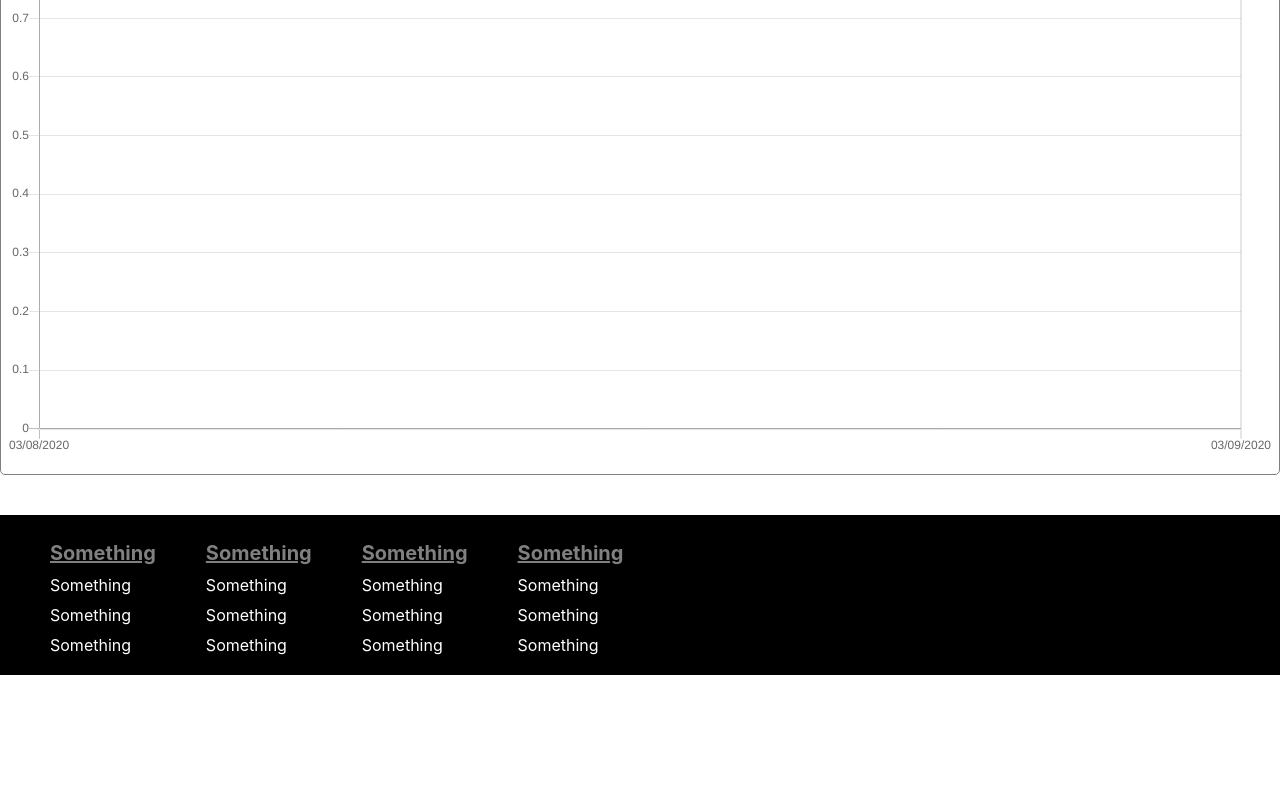
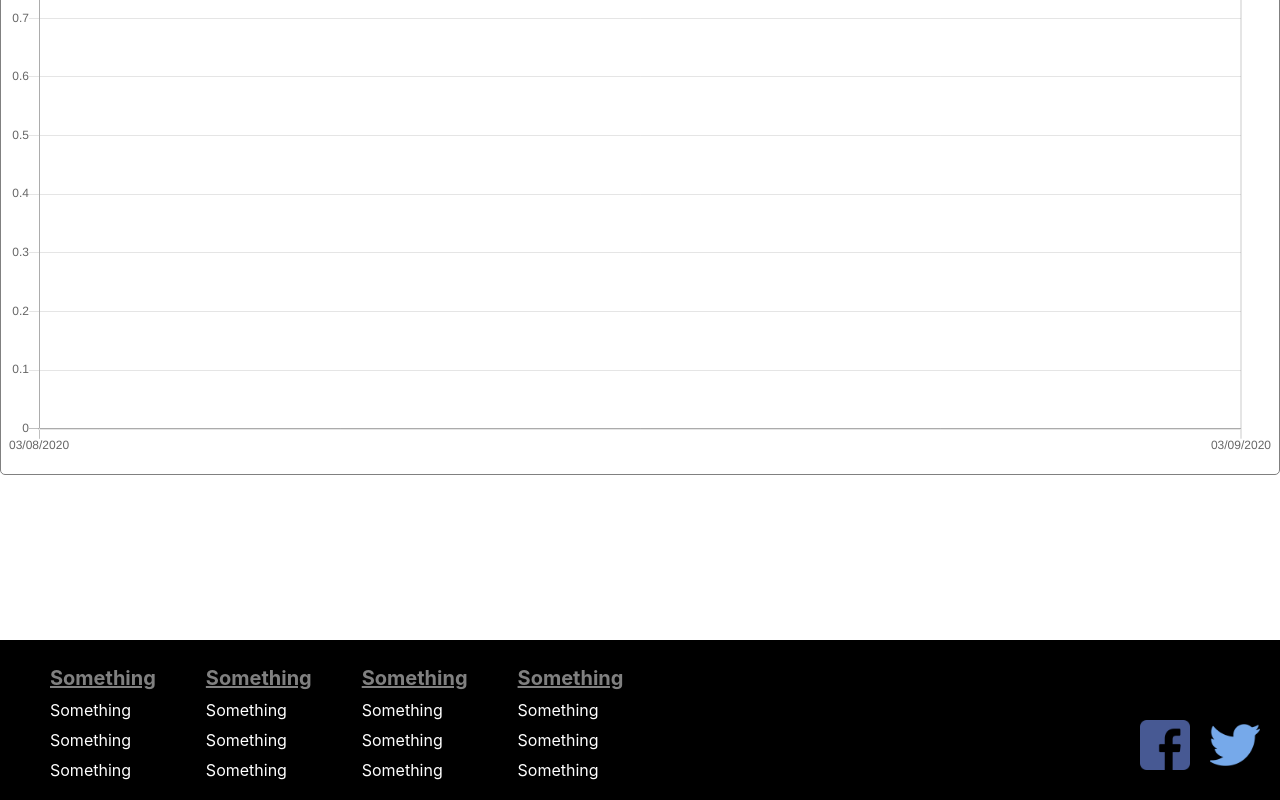
Before and after one commit to LucHighwalker/pricingHubFE, a React (Create React App) app: page / in a window 1280 px wide. Shown: the part 291-1091 px from the top of the page. Before the commit the page ends 966 px from the top, so only its background shows below. Built offline with nearby package versions, Linux system fonts and the light colour scheme; no server answers.

Commit message:
[Add] Further improved footer.

```diff
--- a/src/App.jsx
+++ b/src/App.jsx
@@ -11,8 +11,8 @@ class App extends Component {
   render() {
     return (
       <div className="App">
+        <Title />
         <div className="App_container">
-          <Title />
           <Chart />
         </div>
         <Footer />
--- a/src/App.scss
+++ b/src/App.scss
@@ -5,7 +5,7 @@
 }
 
 .App_container {
-	padding-bottom: 200px;
+	padding-bottom: 325px;
 }
 
 .App-logo {
--- a/src/components/footer/footer.jsx
+++ b/src/components/footer/footer.jsx
@@ -29,6 +29,10 @@ function Footer(props) {
 				<li className="footer_li">Something</li>
 				<li className="footer_li">Something</li>
 			</ul>
+			<ul className="footer_ul_img">
+				<li className="footer_li_img"><img src="facebook.png" alt="facebook"/></li>
+				<li className="footer_li_img"><img src="twitter.png" alt="twitter"/></li>
+			</ul>
 		</div>
 	);
 }
--- a/src/components/footer/footer.scss
+++ b/src/components/footer/footer.scss
@@ -13,15 +13,41 @@
   text-align: center;
   display: block;
   list-style-type: none;
-}
 
   .footer_li {
+		transition: all ease 0.5s;
+		cursor: pointer;
     clear: left;
 		float: left;
+		text-decoration: underline;
+		text-decoration-color: black;
   }
   .footer_li.header {
+		cursor: default;
     font-weight: bolder;
     color: grey;
     text-decoration: underline;
     font-size: 20px;
 	}
+  .footer_li.header:hover {
+		text-decoration-color: grey;
+	}
+
+	.footer_li:hover {
+		text-decoration-color: white;
+	}
+}
+
+.footer_ul_img {
+  position: absolute;
+  bottom: 0;
+  right: 20px;
+  .footer_li_img {
+    img {
+			cursor: pointer;
+			margin: 5px;
+      height: 50px;
+      width: 50px;
+    }
+  }
+}
```
Also changed, not shown: public/facebook.png (added), public/twitter.png (added). Lines whose indentation alone changed are shown as unchanged.
